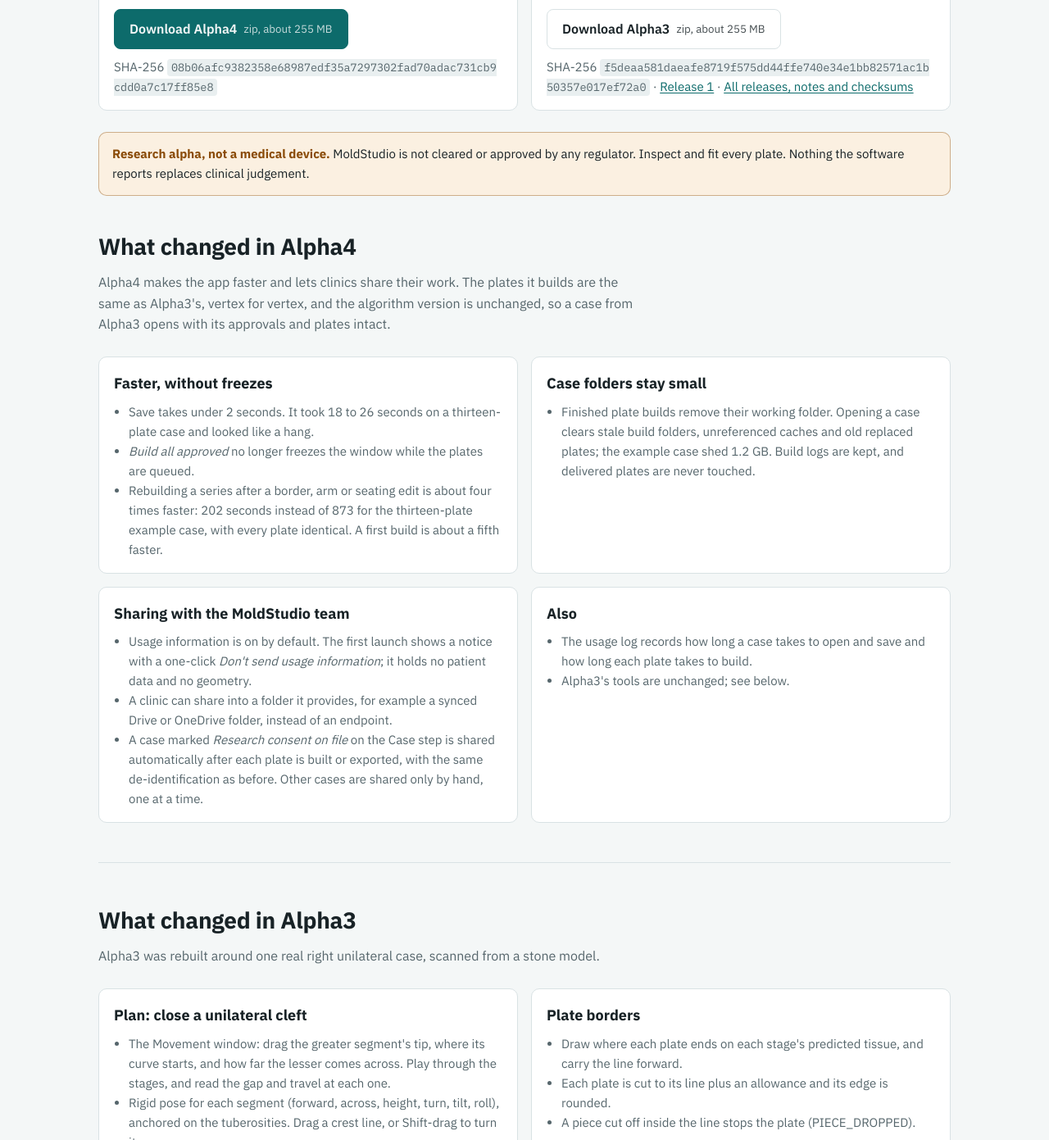
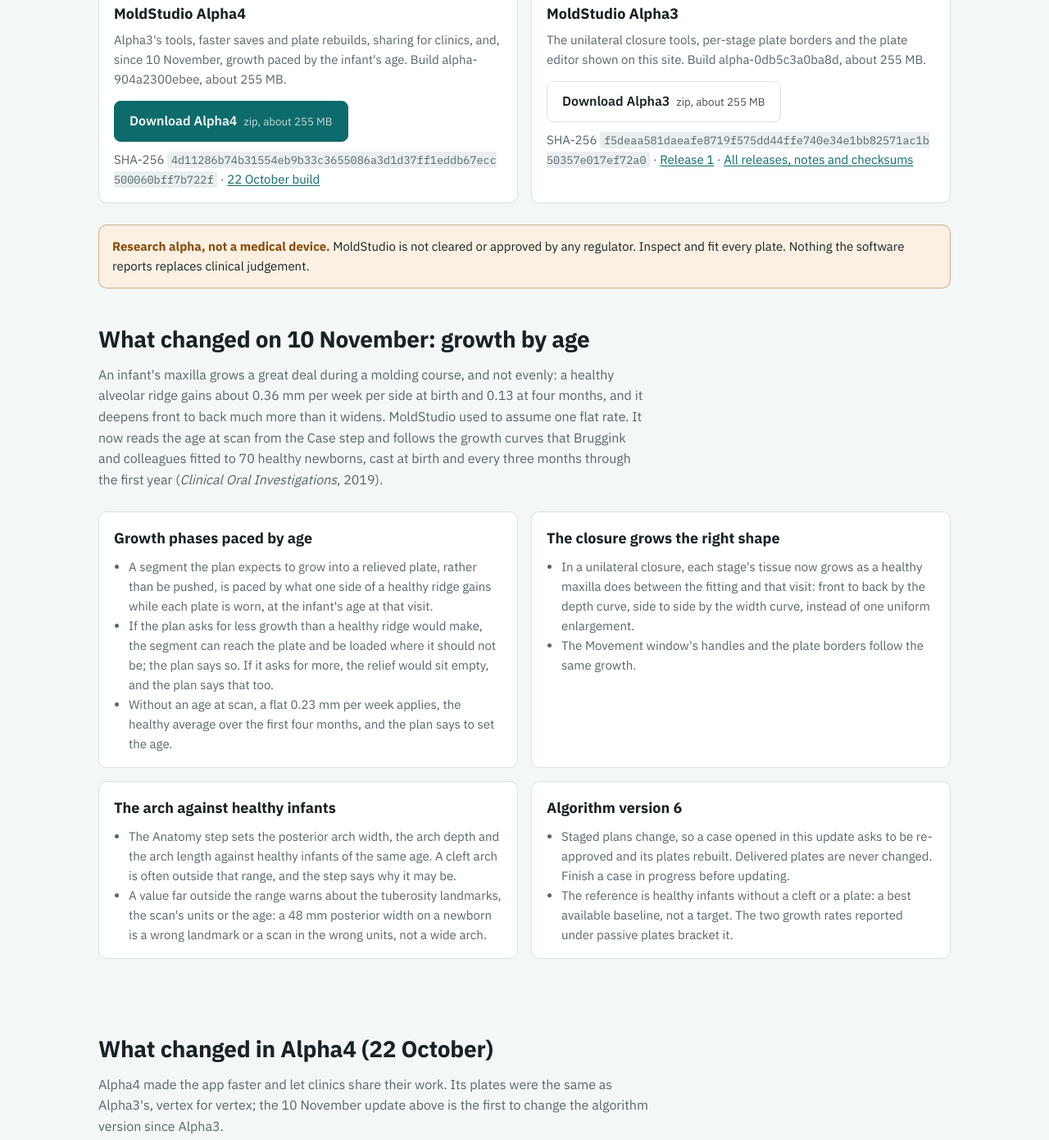
Before and after one commit to kkoka1116/moldstudio-site, a plain HTML site: page download.html in a window 1280 px wide. Shown: the part 464-1855 px from the top of the page at 82% size. Drawn offline with Linux system fonts and the light colour scheme.

Commit message:
Release 8 feed (signed): Alpha4 10 November update, growth paced by the infant's age; download and front pages updated

```diff
--- a/download.html
+++ b/download.html
@@ -4,7 +4,7 @@
 <meta charset="utf-8">
 <meta name="viewport" content="width=device-width, initial-scale=1">
 <title>Download MoldStudio</title>
-<meta name="description" content="Download MoldStudio Alpha4 or the previous releases for Apple Silicon Macs, and see what changed in Alpha4 and Alpha3.">
+<meta name="description" content="Download MoldStudio Alpha4 or the previous releases for Apple Silicon Macs, and see what changed: growth paced by the infant's age, Alpha4 and Alpha3.">
 <link rel="preconnect" href="https://fonts.googleapis.com">
 <link rel="stylesheet" href="https://fonts.googleapis.com/css2?family=IBM+Plex+Mono:wght@400;500&family=IBM+Plex+Sans:wght@400;500;600;700&display=swap">
 <link rel="stylesheet" href="assets/site.css">
@@ -25,18 +25,18 @@
 <main class="wrap">
   <div class="hero" style="padding-bottom:20px">
     <h1>Download MoldStudio</h1>
-    <p class="lead">Two versions for Apple Silicon Macs (M1 or later) with macOS 15 or later. Each one is a single zip download with no account. Alpha4 is the latest release: installed copies of Alpha3 and release 1 offer it as an update and install it when you quit.</p>
+    <p class="lead">Two versions for Apple Silicon Macs (M1 or later) with macOS 15 or later. Each one is a single zip download with no account. The 10 November update of Alpha4 is the latest release: installed copies of Alpha4, Alpha3 and release 1 offer it as an update and install it when you quit. It changes the algorithm version, so a case opened in it asks to be re-approved and its plates rebuilt; finish a case in progress before updating.</p>
   </div>
 
   <div class="grid g2">
     <div class="card">
       <span class="tag">New</span>
       <h3 style="margin-top:8px">MoldStudio Alpha4</h3>
-      <p>Alpha3's tools, faster saves and plate rebuilds, cleaner case folders, and sharing for clinics. Build alpha-1560152a6fd9, about 255&nbsp;MB.</p>
+      <p>Alpha3's tools, faster saves and plate rebuilds, sharing for clinics, and, since 10 November, growth paced by the infant's age. Build alpha-904a2300ebee, about 255&nbsp;MB.</p>
       <div class="cta" style="margin-top:14px">
-        <a class="btn primary" href="https://github.com/kkoka1116/moldstudio-site/releases/download/r7/MoldStudio-Alpha4-macOS-arm64.zip">Download Alpha4 <small>zip, about 255&nbsp;MB</small></a>
+        <a class="btn primary" href="https://github.com/kkoka1116/moldstudio-site/releases/download/r8/MoldStudio-Alpha4-macOS-arm64.zip">Download Alpha4 <small>zip, about 255&nbsp;MB</small></a>
       </div>
-      <p class="fine" style="margin-top:10px">SHA-256 <code style="word-break:break-all">08b06afc9382358e68987edf35a7297302fad70adac731cb9cdd0a7c17ff85e8</code></p>
+      <p class="fine" style="margin-top:10px">SHA-256 <code style="word-break:break-all">4d11286b74b31554eb9b33c3655086a3d1d37ff1eddb67ecc500060bff7b722f</code> · <a href="https://github.com/kkoka1116/moldstudio-site/releases/download/r7/MoldStudio-Alpha4-macOS-arm64.zip">22 October build</a></p>
     </div>
     <div class="card">
       <span class="tag warn">Previous</span>
@@ -51,9 +51,33 @@
 
   <div class="notice"><strong>Research alpha, not a medical device.</strong> MoldStudio is not cleared or approved by any regulator. Inspect and fit every plate. Nothing the software reports replaces clinical judgement.</div>
 
+  <section id="growth" style="border-top:0;padding-top:40px">
+    <h2>What changed on 10 November: growth by age</h2>
+    <p class="sub">An infant's maxilla grows a great deal during a molding course, and not evenly: a healthy alveolar ridge gains about 0.36&nbsp;mm per week per side at birth and 0.13 at four months, and it deepens front to back much more than it widens. MoldStudio used to assume one flat rate. It now reads the age at scan from the Case step and follows the growth curves that Bruggink and colleagues fitted to 70 healthy newborns, cast at birth and every three months through the first year (<em>Clinical Oral Investigations</em>, 2019).</p>
+    <div class="grid g2">
+      <div class="card"><h3>Growth phases paced by age</h3><ul>
+        <li>A segment the plan expects to grow into a relieved plate, rather than be pushed, is paced by what one side of a healthy ridge gains while each plate is worn, at the infant's age at that visit.</li>
+        <li>If the plan asks for less growth than a healthy ridge would make, the segment can reach the plate and be loaded where it should not be; the plan says so. If it asks for more, the relief would sit empty, and the plan says that too.</li>
+        <li>Without an age at scan, a flat 0.23&nbsp;mm per week applies, the healthy average over the first four months, and the plan says to set the age.</li>
+      </ul></div>
+      <div class="card"><h3>The closure grows the right shape</h3><ul>
+        <li>In a unilateral closure, each stage's tissue now grows as a healthy maxilla does between the fitting and that visit: front to back by the depth curve, side to side by the width curve, instead of one uniform enlargement.</li>
+        <li>The Movement window's handles and the plate borders follow the same growth.</li>
+      </ul></div>
+      <div class="card"><h3>The arch against healthy infants</h3><ul>
+        <li>The Anatomy step sets the posterior arch width, the arch depth and the arch length against healthy infants of the same age. A cleft arch is often outside that range, and the step says why it may be.</li>
+        <li>A value far outside the range warns about the tuberosity landmarks, the scan's units or the age: a 48&nbsp;mm posterior width on a newborn is a wrong landmark or a scan in the wrong units, not a wide arch.</li>
+      </ul></div>
+      <div class="card"><h3>Algorithm version 6</h3><ul>
+        <li>Staged plans change, so a case opened in this update asks to be re-approved and its plates rebuilt. Delivered plates are never changed. Finish a case in progress before updating.</li>
+        <li>The reference is healthy infants without a cleft or a plate: a best available baseline, not a target. The two growth rates reported under passive plates bracket it.</li>
+      </ul></div>
+    </div>
+  </section>
+
   <section id="alpha4" style="border-top:0;padding-top:40px">
-    <h2>What changed in Alpha4</h2>
-    <p class="sub">Alpha4 makes the app faster and lets clinics share their work. The plates it builds are the same as Alpha3's, vertex for vertex, and the algorithm version is unchanged, so a case from Alpha3 opens with its approvals and plates intact.</p>
+    <h2>What changed in Alpha4 (22 October)</h2>
+    <p class="sub">Alpha4 made the app faster and let clinics share their work. Its plates were the same as Alpha3's, vertex for vertex; the 10 November update above is the first to change the algorithm version since Alpha3.</p>
     <div class="grid g2">
       <div class="card"><h3>Faster, without freezes</h3><ul>
         <li>Save takes under 2 seconds. It took 18 to 26 seconds on a thirteen-plate case and looked like a hang.</li>
@@ -125,7 +149,7 @@
         <li>Open <strong>System Settings → Privacy &amp; Security</strong>, click <strong>Open Anyway</strong>, and confirm.</li>
         <li>When macOS asks about Desktop, Documents or Downloads, click <strong>Allow</strong>. If you decline, scans will look like corrupt files.</li>
       </ol></div>
-      <div class="card"><h3>Your data stays on your Mac</h3><p>Importing a scan copies it into the case folder. <strong>De-identify file and folder names before importing</strong>, because they are recorded in the case. Alpha4 replaces Alpha3 and keeps its settings and recovery points; the previous version is kept as a backup when it updates. Alpha4 and Alpha3 build plates with the same algorithm version, so a case from Alpha3 keeps its approvals and plates. Cases from release 1 ask to be re-approved and their plates rebuilt; finish such a case before updating. Usage information is sent by default and can be turned off at the first launch or under Help; a case is shared only by hand or when you mark it as consented. See <a href="privacy.html">Privacy</a>.</p></div>
+      <div class="card"><h3>Your data stays on your Mac</h3><p>Importing a scan copies it into the case folder. <strong>De-identify file and folder names before importing</strong>, because they are recorded in the case. Alpha4 replaces Alpha3 and keeps its settings and recovery points; the previous version is kept as a backup when it updates. The 10 November update builds plates with algorithm version 6: a case from any earlier version asks to be re-approved and its plates rebuilt, and delivered plates are never changed; finish a case in progress before updating. Usage information is sent by default and can be turned off at the first launch or under Help; a case is shared only by hand or when you mark it as consented. See <a href="privacy.html">Privacy</a>.</p></div>
     </div>
   </section>
 </main>
```
Also changed, not shown: index.html (+3 -3 lines), latest.json (+8 -8 lines), 1 other file.
